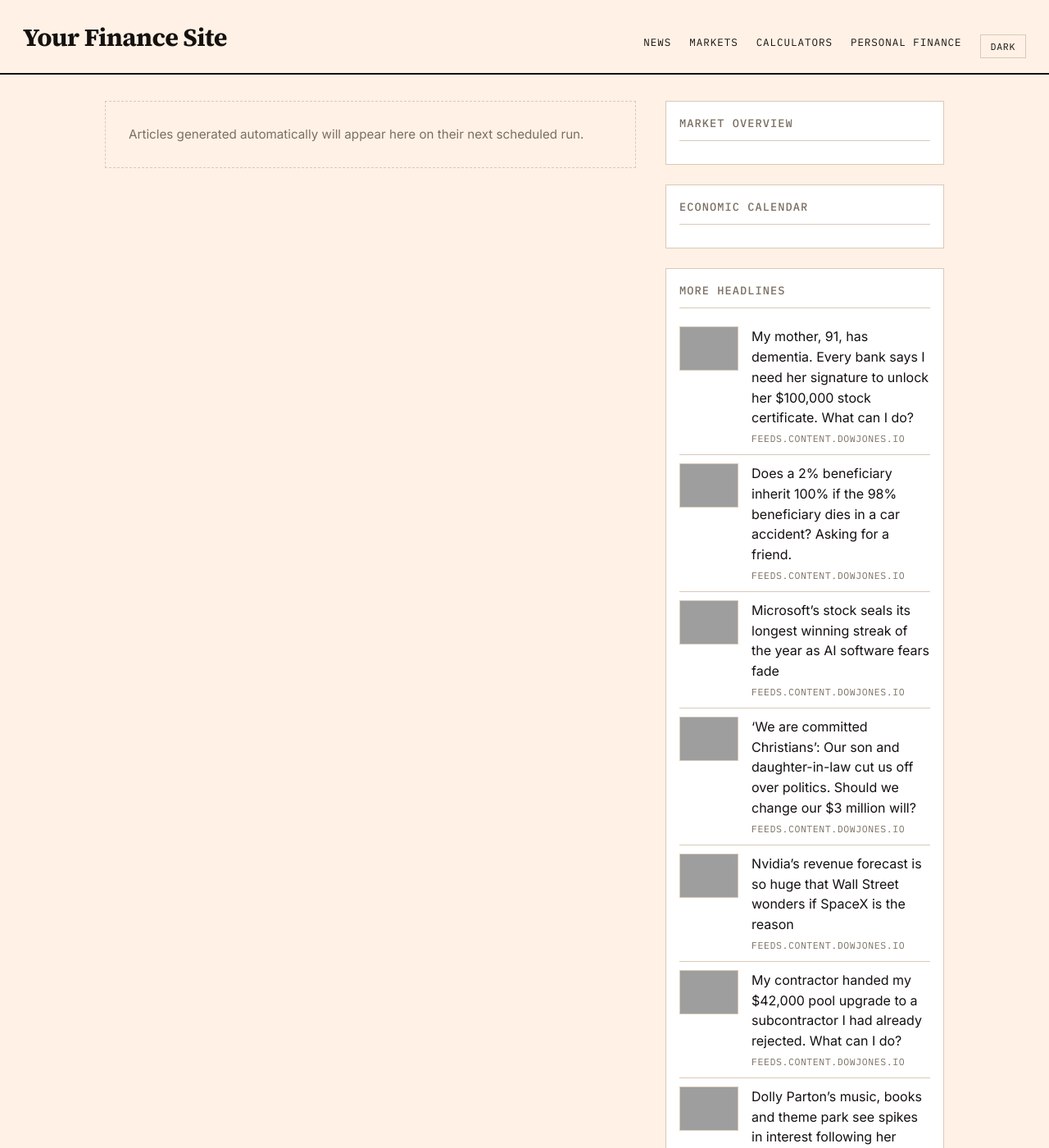
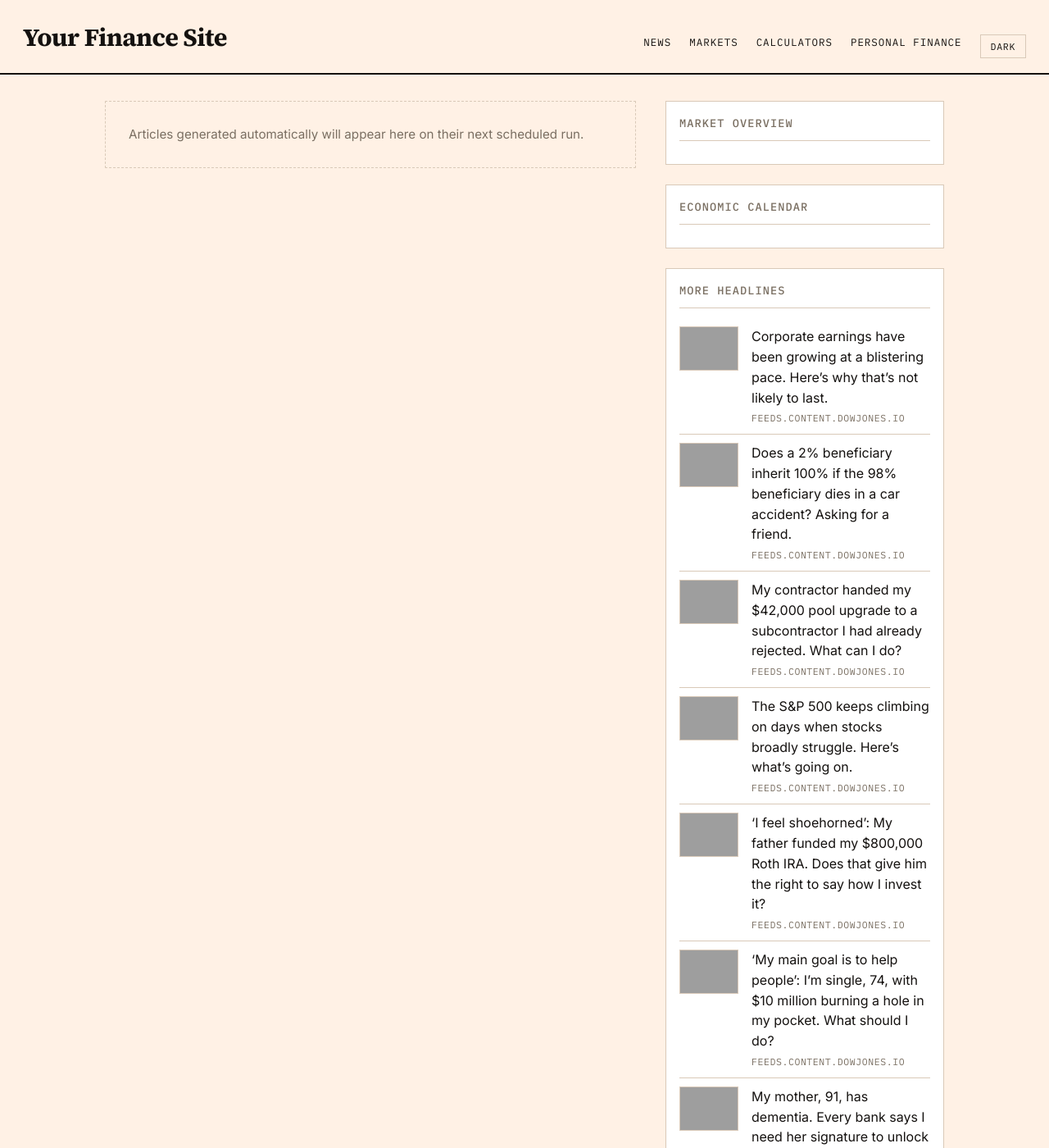
Before and after one commit to GlobTechCo/globtechco.github.io, a Jekyll site: the page built from index.html, in a window 1280 px wide and 1400 px high, cut to the strip 0-1400 px from the top of the window. Shown: the whole strip at 82% size. Built offline with Jekyll 4.4.1, drawn with Linux system fonts in a browser that asks for light colours; a script that is not in the unit is left out; the list of posts is cut into pages by our own code; some of the changed text lies outside the part shown; grey boxes are pictures that could not be loaded.

Commit message:
Auto-content update 2026-08-29

```diff
--- a/_data/aggregator.yml
+++ b/_data/aggregator.yml
@@ -1,13 +1,38 @@
+- title: "Corporate earnings have been growing at a blistering pace. Here\u2019s why that\u2019s not likely to last."
+  link: "https://www.marketwatch.com/story/corporate-earnings-have-been-growing-at-a-blistering-pace-heres-why-thats-not-likely-to-last-28810eac?mod=mw_rss_topstories"
+  source: "feeds.content.dowjones.io"
+  pubdate: "Sat, 29 Aug 2026 11:30:00 GMT"
+  image: "https://images.mktw.net/im-70440695"
+- title: "Does a 2% beneficiary inherit 100% if the 98% beneficiary dies in a car accident? Asking for a friend."
+  link: "https://www.marketwatch.com/story/does-a-2-beneficiary-inherit-100-if-the-98-beneficiary-dies-in-a-car-accident-asking-for-a-friend-67aacc06?mod=mw_rss_topstories"
+  source: "feeds.content.dowjones.io"
+  pubdate: "Sat, 29 Aug 2026 11:16:00 GMT"
+  image: "https://images.mktw.net/im-87399340"
+- title: "My contractor handed my $42,000 pool upgrade to a subcontractor I had already rejected. What can I do?"
+  link: "https://www.marketwatch.com/story/my-contractor-handed-my-42-000-pool-upgrade-to-a-subcontractor-i-had-already-rejected-what-can-i-do-dce41b2b?mod=mw_rss_topstories"
+  source: "feeds.content.dowjones.io"
+  pubdate: "Sat, 29 Aug 2026 11:00:00 GMT"
+  image: "https://images.mktw.net/im-79771522"
+- title: "The S&P 500 keeps climbing on days when stocks broadly struggle. Here\u2019s what\u2019s going on."
+  link: "https://www.marketwatch.com/story/the-s-p-500-keeps-climbing-on-days-when-stocks-broadly-struggle-heres-whats-going-on-60ad5c72?mod=mw_rss_topstories"
+  source: "feeds.content.dowjones.io"
+  pubdate: "Sat, 29 Aug 2026 11:00:00 GMT"
+  image: "https://images.mktw.net/im-87571995"
+- title: "\u2018I feel shoehorned\u2019: My father funded my $800,000 Roth IRA. Does that give him the right to say how I invest it?"
+  link: "https://www.marketwatch.com/story/i-feel-shoehorned-my-father-funded-my-800-000-roth-ira-does-that-give-him-the-right-to-say-how-i-invest-it-7b1e3ab3?mod=mw_rss_topstories"
+  source: "feeds.content.dowjones.io"
+  pubdate: "Sat, 29 Aug 2026 11:00:00 GMT"
+  image: "https://images.mktw.net/im-48497737"
+- title: "\u2018My main goal is to help people\u2019: I\u2019m single, 74, with $10 million burning a hole in my pocket. What should I do?"
+  link: "https://www.marketwatch.com/story/my-main-goal-is-to-help-people-im-single-74-with-10-million-burning-a-hole-in-my-pocket-what-should-i-do-0e6112e1?mod=mw_rss_topstories"
+  source: "feeds.content.dowjones.io"
+  pubdate: "Sat, 29 Aug 2026 10:16:00 GMT"
+  image: "https://images.mktw.net/im-31098244"
 - title: "My mother, 91, has dementia. Every bank says I need her signature to unlock her $100,000 stock certificate. What can I do?"
   link: "https://www.marketwatch.com/story/my-mother-91-has-dementia-every-bank-says-i-need-her-signature-to-unlock-her-100-000-stock-certificate-what-can-i-do-4a2b702f?mod=mw_rss_topstories"
   source: "feeds.content.dowjones.io"
   pubdate: "Fri, 28 Aug 2026 23:00:00 GMT"
   image: "https://images.mktw.net/im-33671200"
-- title: "Does a 2% beneficiary inherit 100% if the 98% beneficiary dies in a car accident? Asking for a friend."
-  link: "https://www.marketwatch.com/story/does-a-2-beneficiary-inherit-100-if-the-98-beneficiary-dies-in-a-car-accident-asking-for-a-friend-67aacc06?mod=mw_rss_topstories"
-  source: "feeds.content.dowjones.io"
-  pubdate: "Fri, 28 Aug 2026 22:15:00 GMT"
-  image: "https://images.mktw.net/im-87399340"
 - title: "Microsoft\u2019s stock seals its longest winning streak of the year as AI software fears fade"
   link: "https://www.marketwatch.com/story/microsofts-stock-seals-its-longest-winning-streak-of-the-year-as-ai-software-fears-fade-e5669f5b?mod=mw_rss_topstories"
   source: "feeds.content.dowjones.io"
@@ -23,28 +48,3 @@
   source: "feeds.content.dowjones.io"
   pubdate: "Fri, 28 Aug 2026 20:58:00 GMT"
   image: "https://images.mktw.net/im-57958492"
-- title: "My contractor handed my $42,000 pool upgrade to a subcontractor I had already rejected. What can I do?"
-  link: "https://www.marketwatch.com/story/my-contractor-handed-my-42-000-pool-upgrade-to-a-subcontractor-i-had-already-rejected-what-can-i-do-dce41b2b?mod=mw_rss_topstories"
-  source: "feeds.content.dowjones.io"
-  pubdate: "Fri, 28 Aug 2026 20:45:00 GMT"
-  image: "https://images.mktw.net/im-79771522"
-- title: "Dolly Parton\u2019s music, books and theme park see spikes in interest following her death"
-  link: "https://www.marketwatch.com/story/dolly-partons-music-books-and-theme-park-see-spikes-in-interest-following-her-death-c497bd04?mod=mw_rss_topstories"
-  source: "feeds.content.dowjones.io"
-  pubdate: "Fri, 28 Aug 2026 20:21:00 GMT"
-  image: "https://images.mktw.net/im-83402305"
-- title: "Kevin Warsh gets what every Fed chair hopes for: a bond market that trusts his word"
-  link: "https://www.marketwatch.com/story/kevin-warsh-gets-what-every-fed-chair-hopes-for-a-bond-market-that-trust-his-words-5103dad5?mod=mw_rss_topstories"
-  source: "feeds.content.dowjones.io"
-  pubdate: "Fri, 28 Aug 2026 20:10:00 GMT"
-  image: "https://images.mktw.net/im-30918507"
-- title: "AI wants to help you pick a Medicare plan. Should you let it?"
-  link: "https://www.marketwatch.com/story/why-you-shouldnt-use-ai-to-pick-a-medicare-plan-5db7c50f?mod=mw_rss_topstories"
-  source: "feeds.content.dowjones.io"
-  pubdate: "Fri, 28 Aug 2026 20:05:00 GMT"
-  image: "https://images.mktw.net/im-55849798"
-- title: "Meet Generation Renter \u2014 young Americans who don\u2019t expect to ever own a home"
-  link: "https://www.marketwatch.com/story/meet-generation-renter-young-americans-who-no-longer-expect-ever-to-own-a-home-3cff63a9?mod=mw_rss_topstories"
-  source: "feeds.content.dowjones.io"
-  pubdate: "Fri, 28 Aug 2026 19:01:00 GMT"
-  image: "https://images.mktw.net/im-73127713"
```
